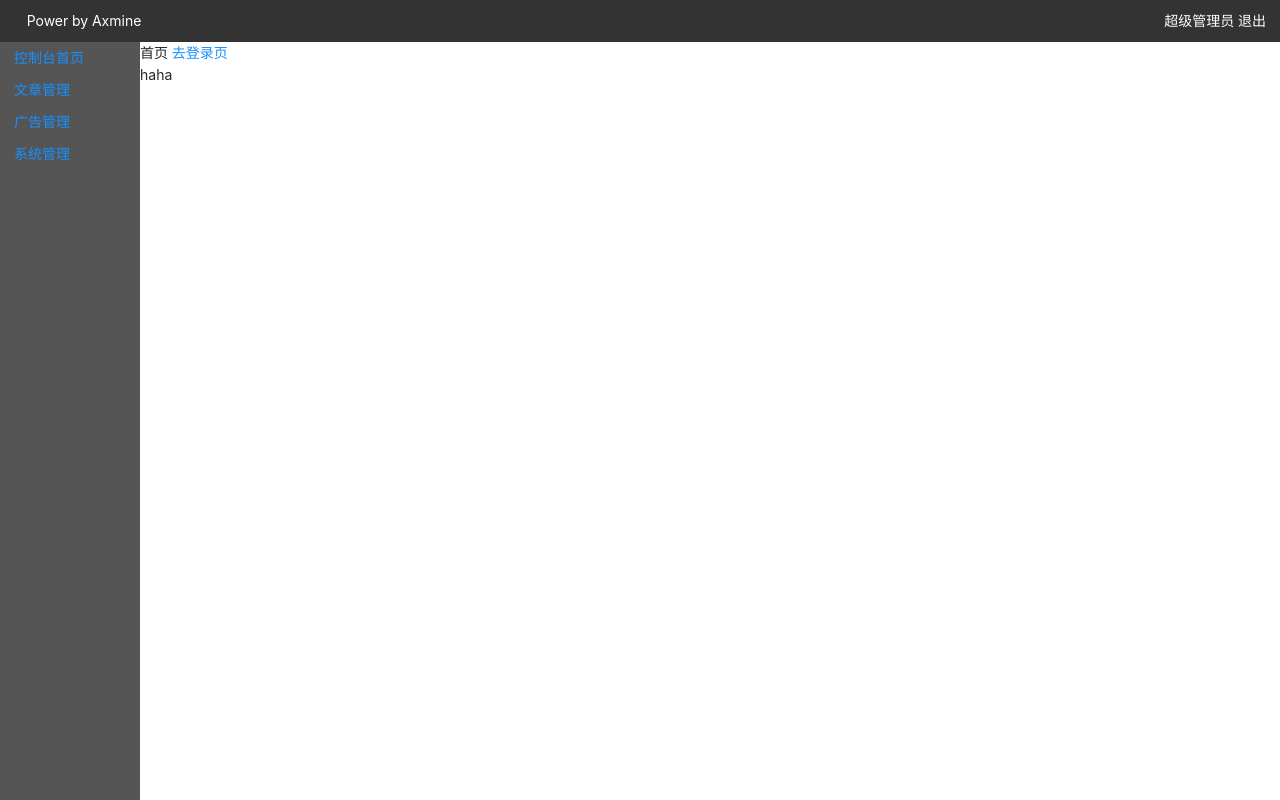
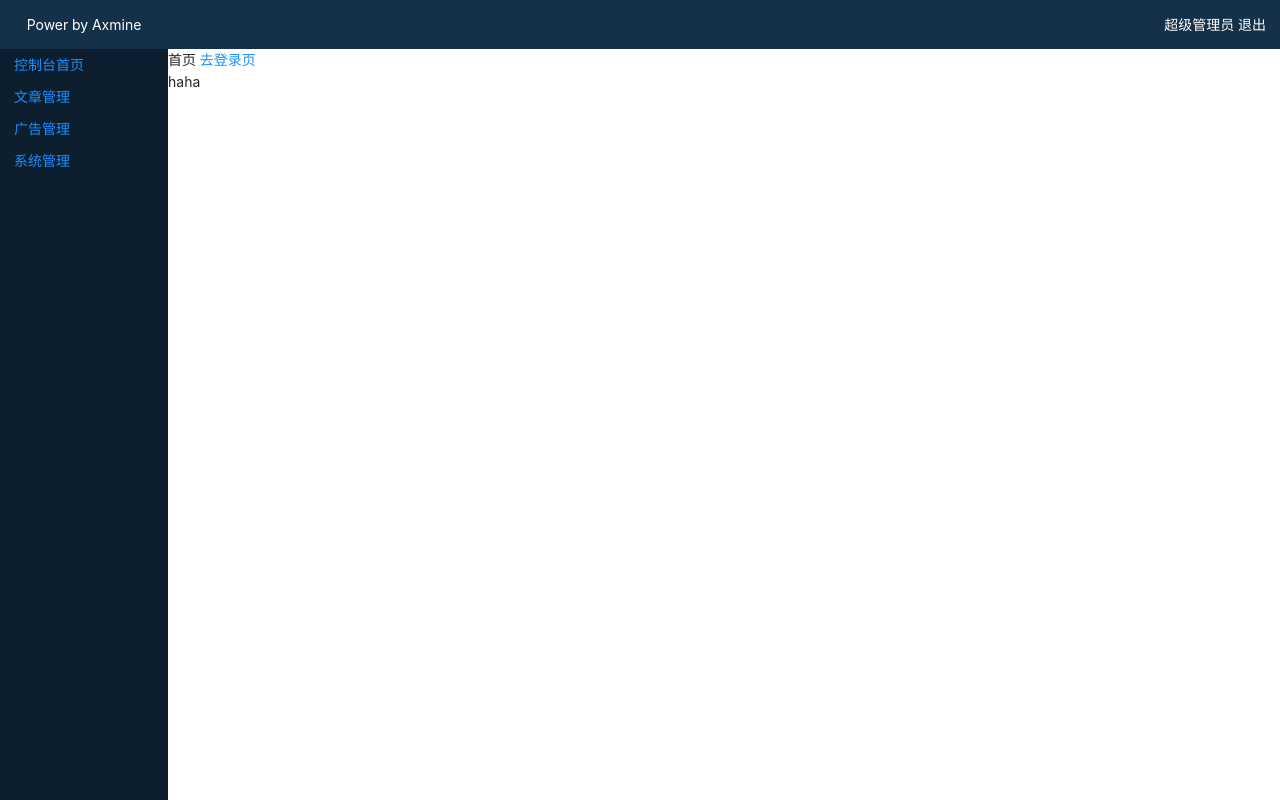
Before and after one commit to Yocss/vue-bms-next, a Vue app: page / in a window 1280 px wide. Built offline with nearby package versions, Linux system fonts and the light colour scheme.

Commit message:
change layout's size

```diff
--- a/src/layouts/default/Index.vue
+++ b/src/layouts/default/Index.vue
@@ -25,8 +25,8 @@ export default defineComponent({
 @import '~@/assets/css/variables.styl'
 .layouts-default
   position relative
-  padding-left $font * 10
-  $topHeight = $font * 3
+  padding-left $font * 12
+  $topHeight = $font * 3.5
   &-side
     position fixed
     left 0
@@ -34,7 +34,8 @@ export default defineComponent({
     bottom 0
     width @padding-left
     height 100%
-    background-color #555
+    // background-color #051523
+    background-color darken($primary, 75%)
   &-main
     position fixed
     left @padding-left
@@ -49,5 +50,5 @@ export default defineComponent({
     right 0
     width 100%
     height $topHeight
-    background-color #333
+    background-color darken($primary, 60%)
 </style>
```
